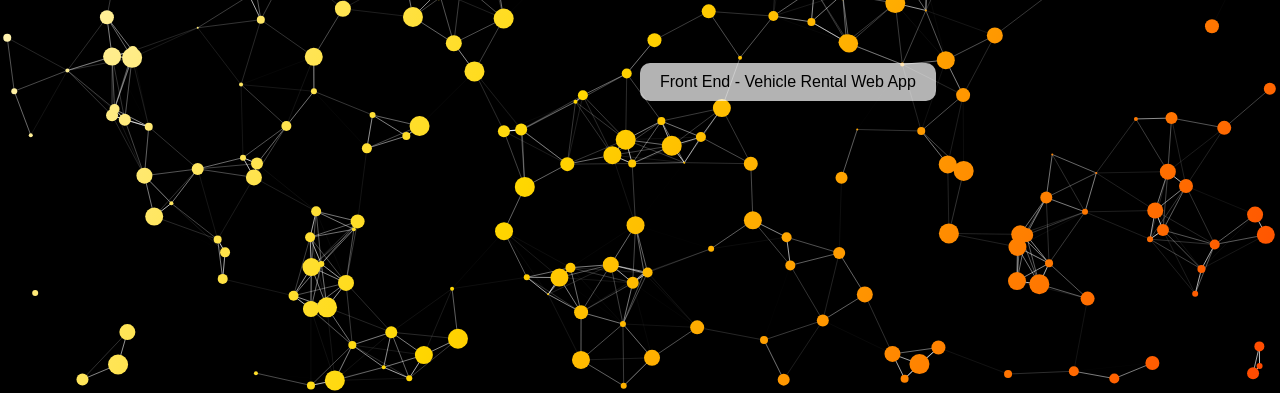
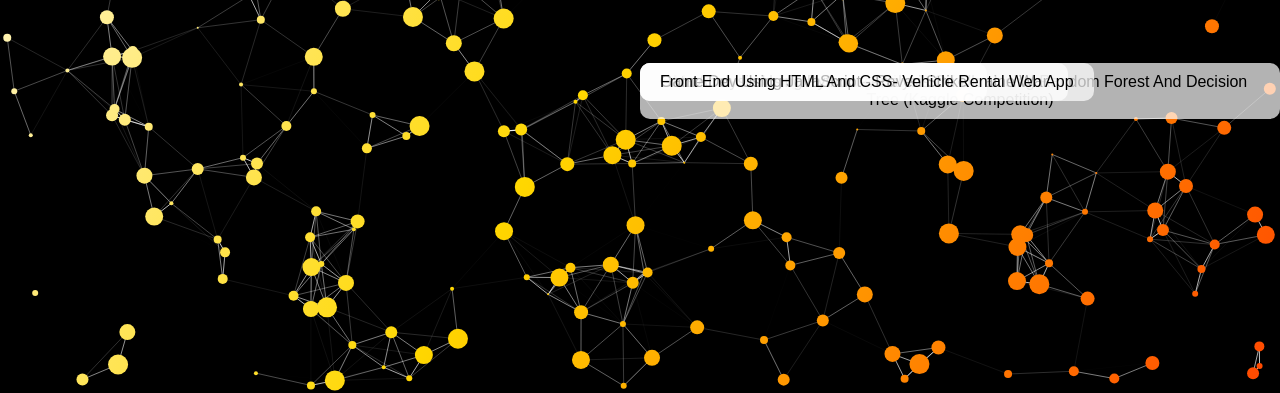
Before and after one commit to itsaditya98/myblog, a website: page projects.html in a window 1280 px wide. Shown: the part 467-860 px from the top of the page. Drawn offline with Linux system fonts and the light colour scheme.

Commit message:
Update projects.html

```diff
--- a/projects.html
+++ b/projects.html
@@ -26,7 +26,10 @@
             </h1>
             <canvas1 style="z-index:1"></canvas>
             <!-- <a href="xyz" class="btn" style="z-index:2; position:absolute; top:x; left:y" value="test">xyz</a> -->
-            <a href="https://itsaditya98.github.io/vehicle-rental-web-app/index.html" class="btn" style="z-index:2; position:absolute; top:x; left:y" value="test">Front End - Vehicle rental web app</a>
+            <a href="https://colab.research.google.com/drive/1uN2iUBavC-0XA4Oh90sE_PB0Z0TSNKSV?usp=drive_link" class="btn" style="z-index:2; position:absolute; top:x; left:y" value="test">Machine Learning - Housing Price Prediction using Random Forest and Decision Tree (Kaggle competition)</a>
+            <a href="https://colab.research.google.com/drive/18eWt28og1jYDCXoRKnKmguYs_8eAm4p2?usp=drive_link" class="btn" style="z-index:2; position:absolute; top:x; left:y" value="test">Data Analysis using Python - Analysis on Ukraine war</a>
+            <a href="https://itsaditya98.github.io/game0-killing-raven/" class="btn" style="z-index:2; position:absolute; top:x; left:y" value="test">Game Dev using JavaScript - Raven Strike</a>
+            <a href="https://itsaditya98.github.io/vehicle-rental-web-app/index.html" class="btn" style="z-index:2; position:absolute; top:x; left:y" value="test">Front End using HTML and CSS- Vehicle rental web app</a>
         </div>
     </header>
 
```
